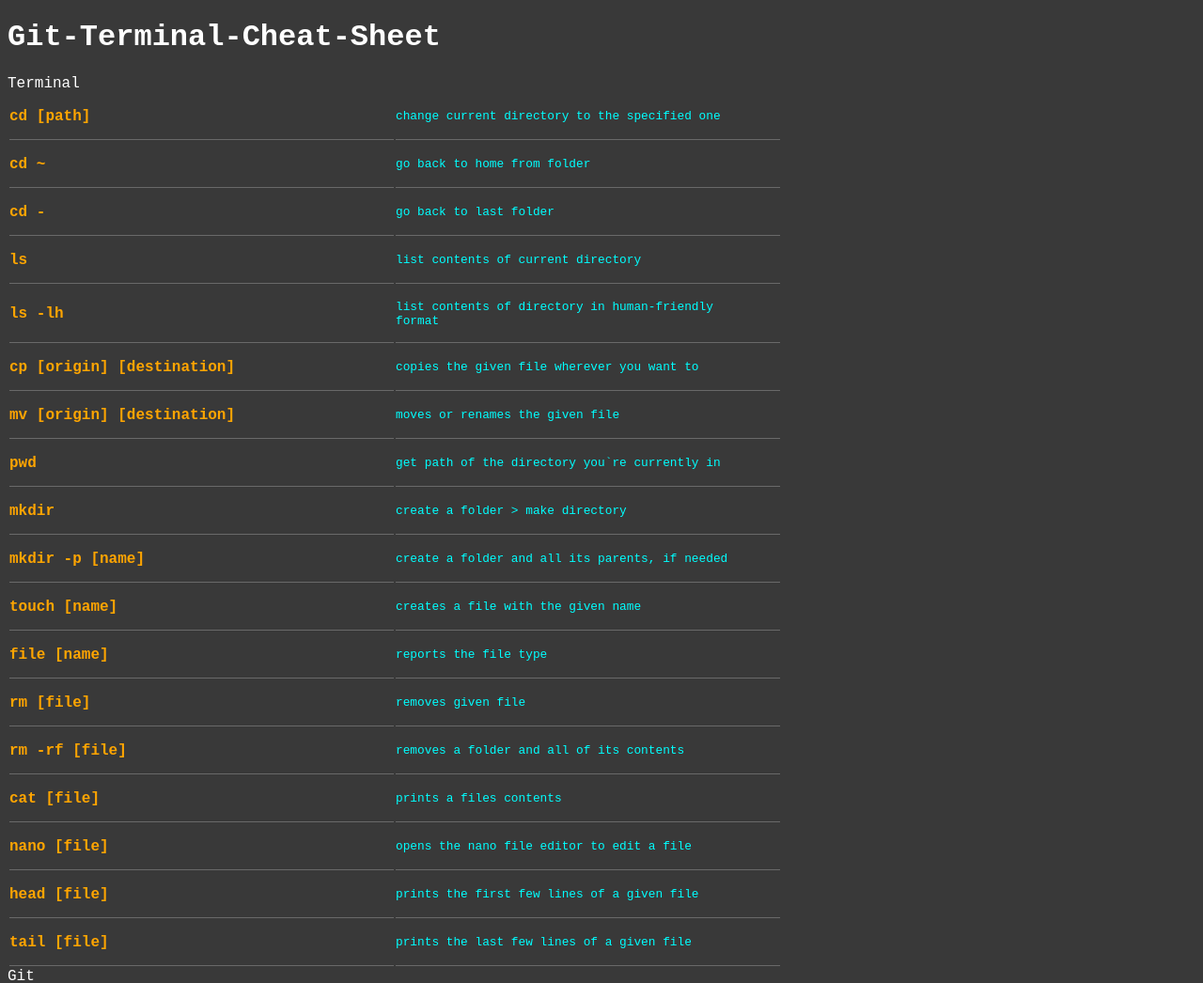
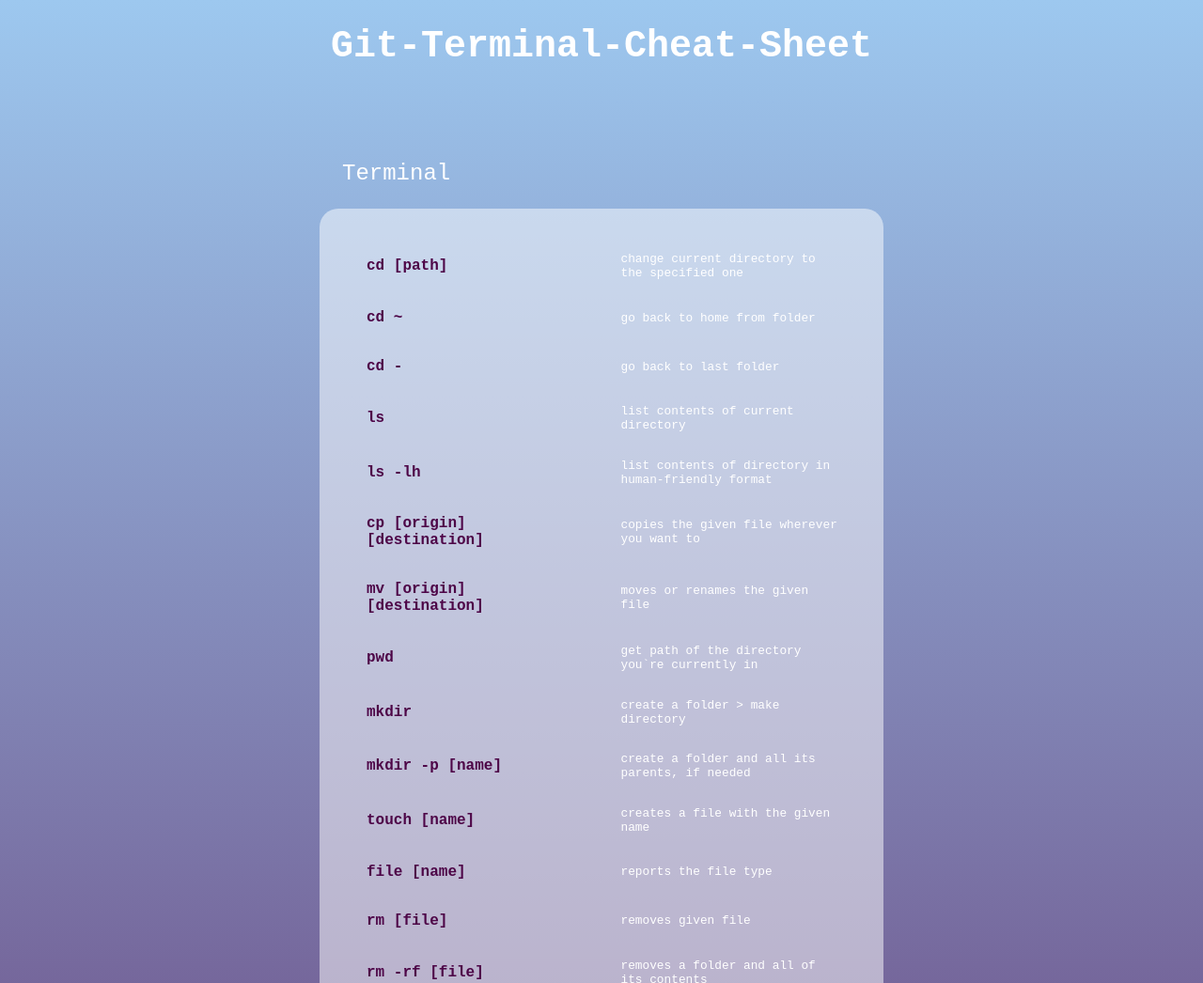
Before and after one commit to noctwo/Git-Terminal-Cheat-Sheet, a plain HTML site: page index.html in a window 1280 px wide. Shown: the top 1046 px of the page at 94% size. Drawn offline with Linux system fonts and the light colour scheme; a web font is replaced by a local one.

Commit message:
styling - final color-sheme still needed

```diff
--- a/style.css
+++ b/style.css
@@ -4,26 +4,51 @@
     padding: 0;
     font-family: "PT Mono", monospace;
     font-size: 1rem;
-    background-color: #393939;
     color: #fff;
 }
 
+body{
+    background: linear-gradient(rgb(157, 200, 239), rgb(77, 5, 71))
+}
+
+
+h1{
+    text-align: center;
+    font-size: 2.5rem;
+}
 caption{
     text-align: left;
+    margin: 3em 0 1em 0;
+    padding: 0 0 0 1em;
+    font-size: 1.5rem;
 }
 
+table{
+    margin: 0 auto;
+    max-width: 40vw;
+    min-width: 600px;
+    background-color: rgba(255, 255, 255, 0.5);
+    border-radius: 20px;
+    padding: 2em;
+}
+
+
 td{
-    width: 30vw;
-    padding: 15px 25px 15px 0;
-    border-bottom: 1px solid #696969;
+    width: 20vw;
+    padding: 1em;
+    border-radius: 5px;
+}
+
+tr:hover{
+    background-color: rgb(157, 200, 239);
 }
 
 td:first-child{
-    color: orange;
+    color: rgb(77, 5, 71);
     font-weight: bold;
 }
 
 td:nth-child(2){
-    color: cyan;
+    color: #fff;
     font-size: 0.8rem;
 }
```
Also changed, not shown: 2 other files.
